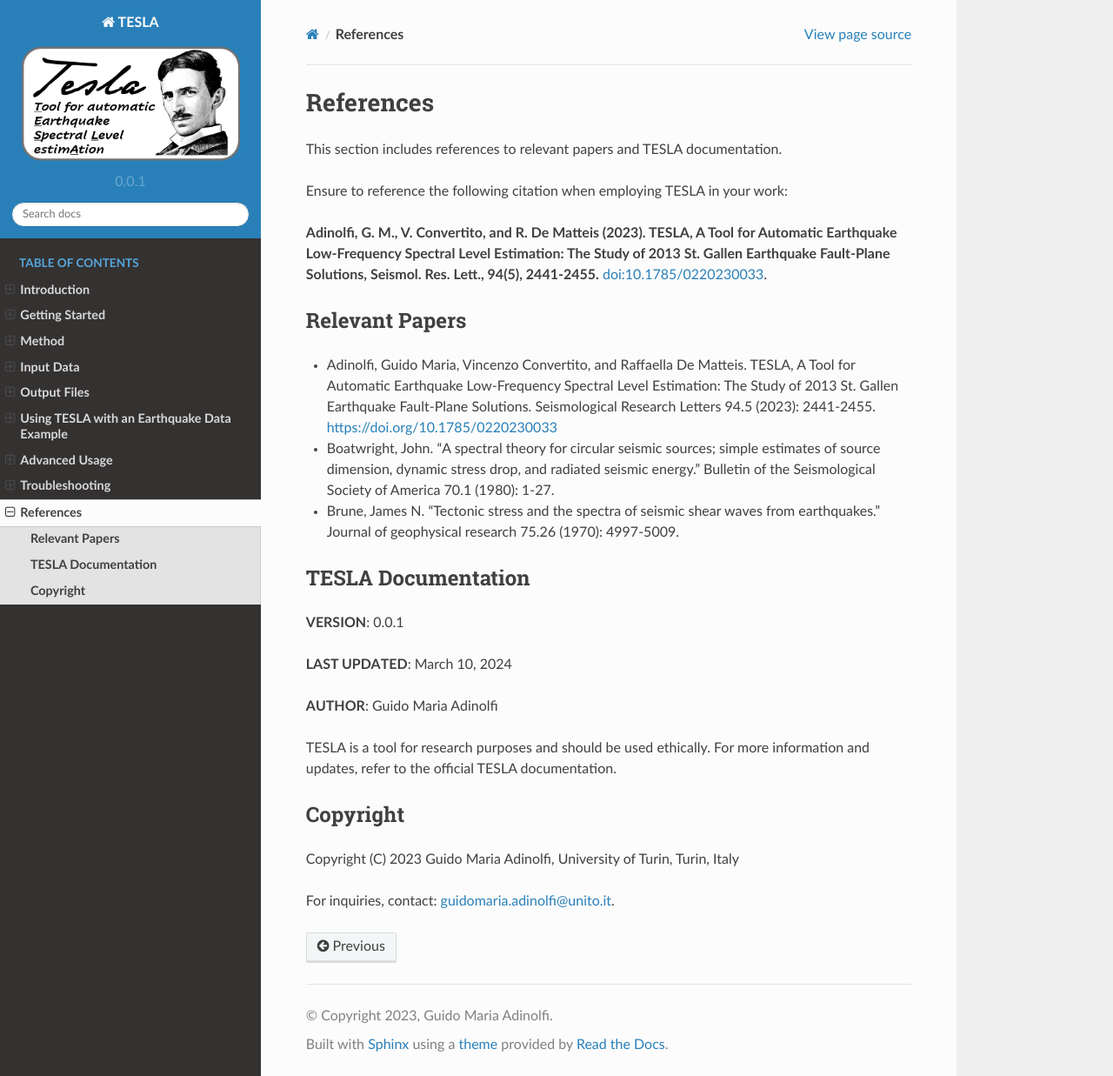
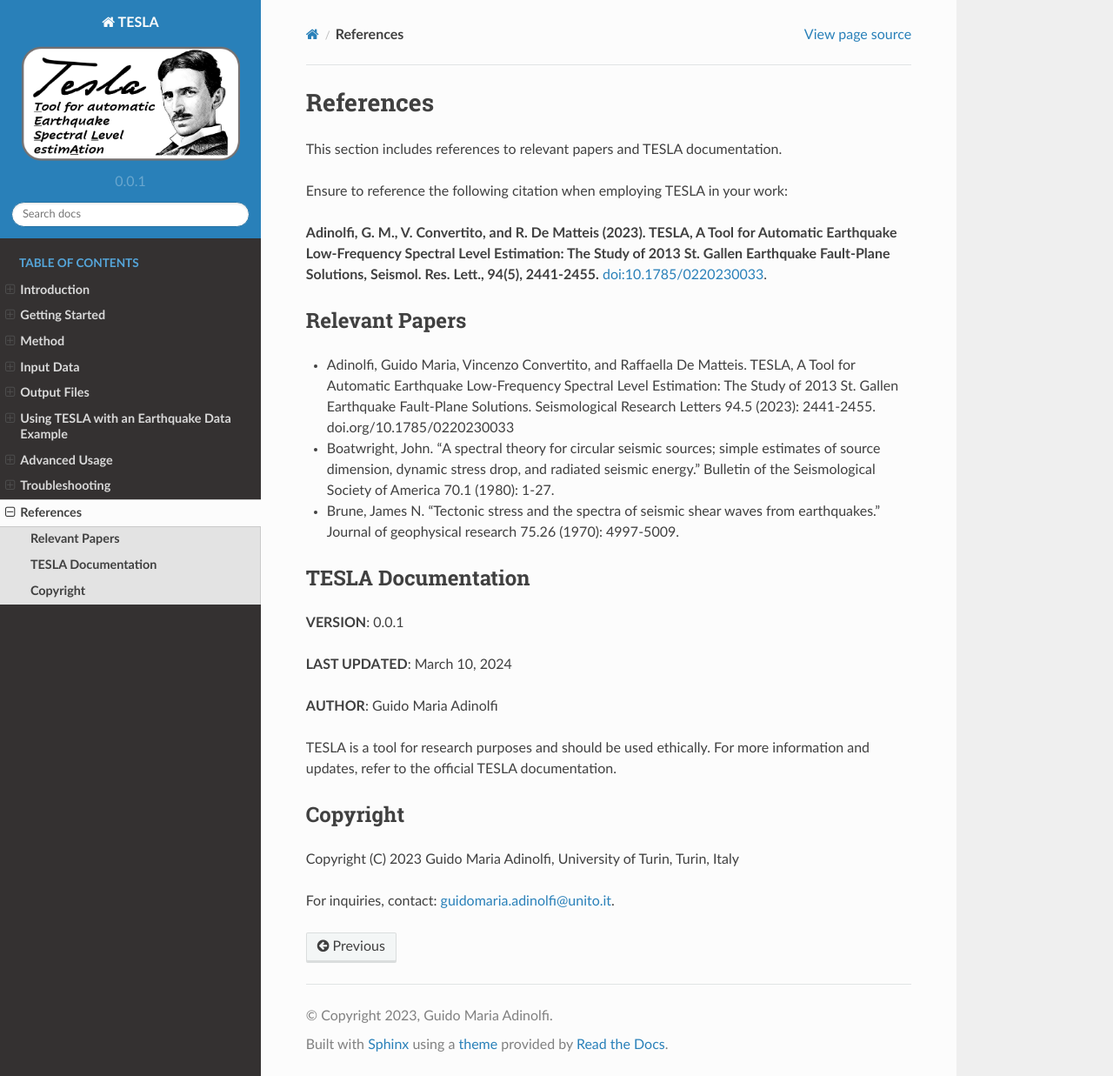
Before and after one commit to DrGMA/TESLA, a Sphinx documentation site: the page built from docs/source/html/references.rst, in a window 1280 px wide and 1237 px high. Shown: the whole window at 87% size. Built offline with Sphinx 7.4.7 and the Read the Docs theme 2.0.0, drawn with Linux system fonts in a browser that asks for light colours; some of the changed lines change nothing that is shown.

Commit message:
Update references.rst

```diff
--- a/docs/source/html/references.rst
+++ b/docs/source/html/references.rst
@@ -10,7 +10,7 @@
 **Relevant Papers**
 -------------------
 
-- Adinolfi, Guido Maria, Vincenzo Convertito, and Raffaella De Matteis. TESLA, A Tool for Automatic Earthquake Low‐Frequency Spectral Level Estimation: The Study of 2013 St. Gallen Earthquake Fault‐Plane Solutions. Seismological Research Letters 94.5 (2023): 2441-2455. https://doi.org/10.1785/0220230033
+- Adinolfi, Guido Maria, Vincenzo Convertito, and Raffaella De Matteis. TESLA, A Tool for Automatic Earthquake Low‐Frequency Spectral Level Estimation: The Study of 2013 St. Gallen Earthquake Fault‐Plane Solutions. Seismological Research Letters 94.5 (2023): 2441-2455. doi.org/10.1785/0220230033
 
 - Boatwright, John. "A spectral theory for circular seismic sources; simple estimates of source dimension, dynamic stress drop, and radiated seismic energy." Bulletin of the Seismological Society of America 70.1 (1980): 1-27.
 
```
